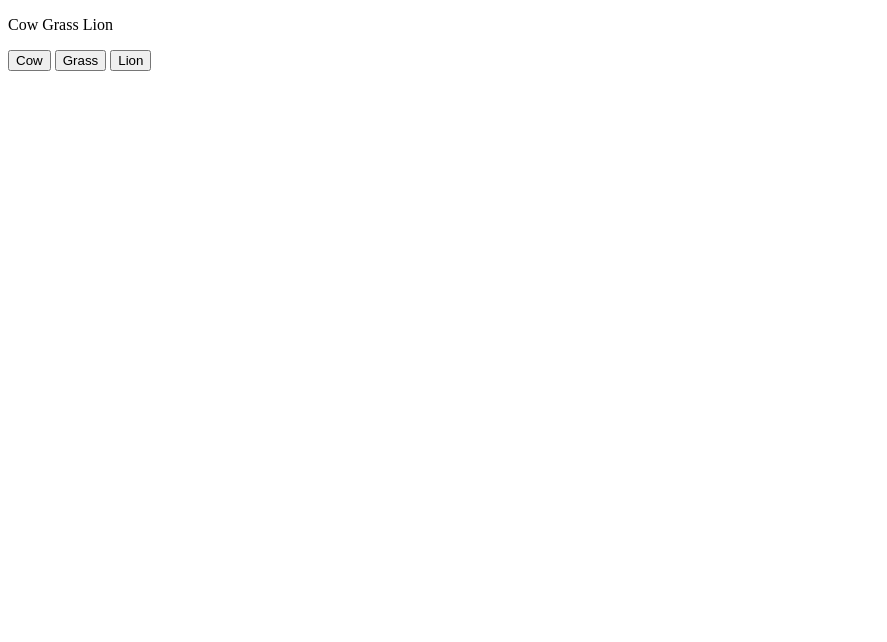
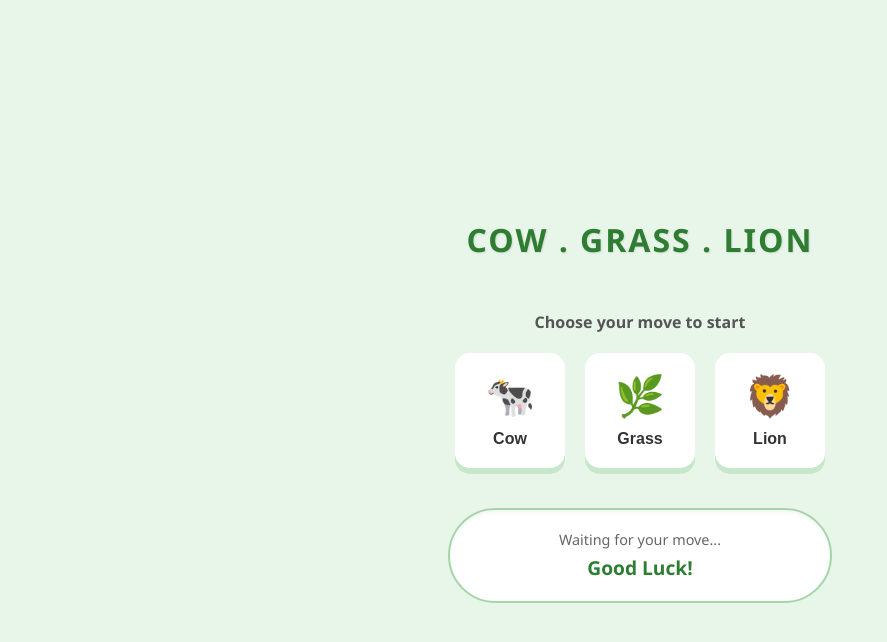
Before and after one commit to susan-awori/Cow-Grass-Lion-Game, a plain HTML site: page Game.html in a window 1280 px wide. Shown: the whole page, without its empty margins (0-887 px from the left). Drawn offline with Linux system fonts and the light colour scheme.

Commit message:
feat: transform game into interactive UI with CSS and dynamic feedback
Replaced browser alerts with a dedicated result display area.

Added 3D-styled buttons with hover and active states.

Integrated emojis for better visual representation of Cow, Grass and Lion.

Implemented color-coded win/loss/tie outcomes.

```diff
--- a/Game.html
+++ b/Game.html
@@ -4,13 +4,32 @@
     <meta charset="UTF-8" />
     <meta name="viewport" content="width=device-width, initial-scale=1.0" />
     <title>Cow Grass Lion</title>
+    <link rel="stylesheet" href="style.css" />
   </head>
 
   <body>
-    <p>Cow Grass Lion</p>
-    <button id="btnCow">Cow</button>
-    <button id="btnGrass">Grass</button>
-    <button id="btnLion">Lion</button>
+    <h1>Cow . Grass . Lion</h1>
+    <div id="display-explain" style="margin-top: 20px; font-weight: bold">
+      Choose your move to start
+    </div>
+    <div class="choices">
+      <button id="btnCow">
+        <span class="emoji">🐄</span>
+        Cow
+      </button>
+      <button id="btnGrass">
+        <span class="emoji">🌿</span>
+        Grass
+      </button>
+      <button id="btnLion">
+        <span class="emoji">🦁</span>
+        Lion
+      </button>
+    </div>
+    <div id="result-area">
+      <div class="status-text" id="game-status">Waiting for your move...</div>
+      <div class="outcome-text" id="game-outcome">Good Luck!</div>
+    </div>
     <script src="game.js"></script>
   </body>
 </html>
--- a/game.js
+++ b/game.js
@@ -6,22 +6,44 @@ function randomMove() {
 }
 
 function decideResult(player, computer) {
-  if (player === computer) return "It's a tie.";
+  console.log("decideResult called", { player, computer });
+  if (player === computer) return "tie";
   // cow beats grass, grass beats lion, lion beats cow
   if (
     (player === "cow" && computer === "grass") ||
     (player === "grass" && computer === "lion") ||
     (player === "lion" && computer === "cow")
   ) {
-    return "You win.";
+    return "win";
   }
-  return "You lose.";
+  return "lose";
+}
+
+function updateUI(player, computer, result) {
+  const status = document.getElementById("game-status");
+  const outcome = document.getElementById("game-outcome");
+
+  const icons = { cow: "🐄", grass: "🌿", lion: "🦁" };
+
+  status.innerHTML = `You: ${icons[player]} vs Computer: ${icons[computer]}`;
+
+  if (result === "win") {
+    outcome.textContent = "You Win! 🎉";
+    outcome.className = "outcome-text win";
+  } else if (result === "lose") {
+    outcome.textContent = "You Lose! 💀";
+    outcome.className = "outcome-text lose";
+  } else {
+    outcome.textContent = "It's a Tie! 🤝";
+    outcome.className = "outcome-text tie";
+  }
 }
 
 function play(player) {
   const computer = randomMove();
   const result = decideResult(player, computer);
-  alert(`You picked ${player}. I picked ${computer}. ${result}`);
+  console.log("play result", { player, computer, result });
+  updateUI(player, computer, result);
 }
 
 document.getElementById("btnCow").addEventListener("click", () => play("cow"));
--- /dev/null
+++ b/style.css
@@ -0,0 +1,97 @@
+body {
+  font-family: "Segoe UI", Roboto, Helvetica, Arial, sans-serif;
+  background-color: #e8f5e9;
+  display: flex;
+  flex-direction: column;
+  align-items: center;
+  justify-content: center;
+  height: 100vh;
+  margin: 0;
+  color: #2e7d32;
+}
+
+h1 {
+  margin-bottom: 30px;
+  text-transform: uppercase;
+  letter-spacing: 2px;
+  text-shadow: 1px 1px 2px rgba(0, 0, 0, 0.1);
+}
+
+/*  Button Container */
+.choices {
+  display: flex;
+  gap: 20px;
+  margin-bottom: 40px;
+}
+
+/* Button Styling */
+button {
+  background: white;
+  border: none;
+  border-radius: 15px;
+  padding: 20px;
+  width: 110px;
+  cursor: pointer;
+  box-shadow: 0 6px 0 #c8e6c9;
+  transition: all 0.1s ease;
+  display: flex;
+  flex-direction: column;
+  align-items: center;
+  gap: 10px;
+  font-weight: bold;
+  font-size: 1rem;
+  color: #333;
+}
+
+button:hover {
+  transform: translateY(-2px);
+  box-shadow: 0 8px 0 #c8e6c9;
+  background-color: #fafafa;
+}
+
+button:active {
+  transform: translateY(4px);
+  box-shadow: 0 2px 0 #c8e6c9;
+}
+
+.emoji {
+  font-size: 2.5rem;
+}
+
+/* Display Explanation Text */
+#display-explain {
+  margin-bottom: 20px;
+  font-size: 1rem;
+  color: #555;
+}
+/* Result Display */
+#result-area {
+  background: white;
+  padding: 20px 40px;
+  border-radius: 50px;
+  min-width: 300px;
+  text-align: center;
+  box-shadow: inset 0 2px 5px rgba(0, 0, 0, 0.05);
+  border: 2px solid #a5d6a7;
+}
+
+.status-text {
+  font-size: 0.9rem;
+  color: #666;
+  margin-bottom: 5px;
+}
+
+.outcome-text {
+  font-size: 1.2rem;
+  font-weight: bold;
+}
+
+.win {
+  color: #2e7d32;
+}
+.lose {
+  color: #d32f2f;
+}
+.tie {
+  color: #f57c00;
+}
```
Also changed, not shown: 1 other file.
